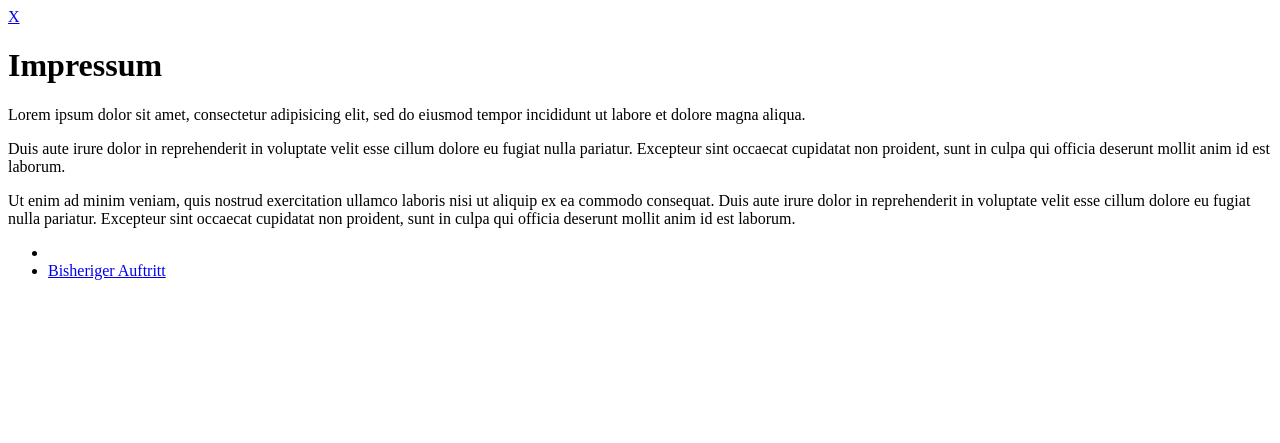
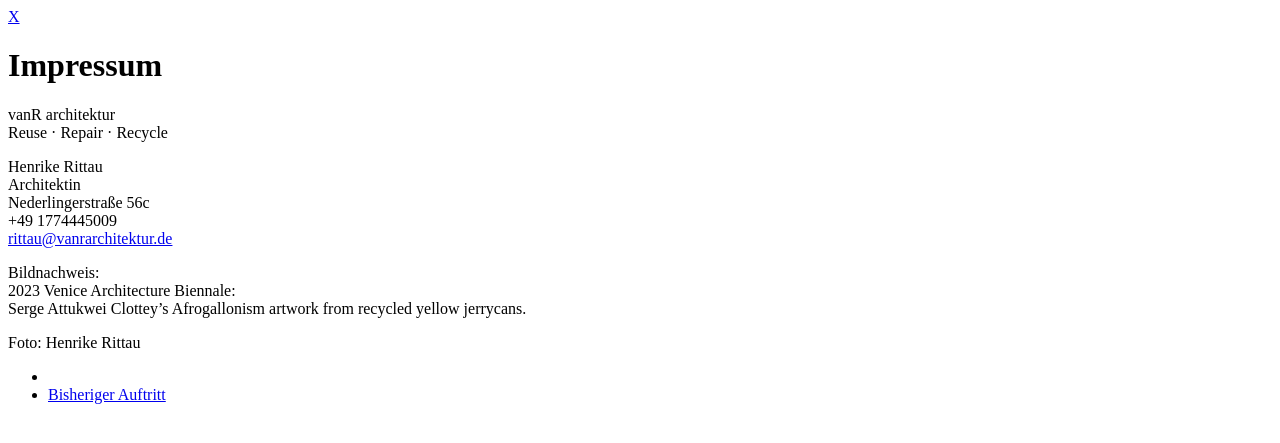
Before and after one commit to offen/vanr, a Jekyll site: the page built from src/impressum/index.html, in a window 1280 px wide. Shown: the top 443 px of the page. Built offline with Jekyll 4.4.1, drawn with Linux system fonts in a browser that asks for light colours.

Commit message:
Add content for legal

```diff
--- a/src/impressum/index.html
+++ b/src/impressum/index.html
@@ -13,13 +13,25 @@
       Impressum
     </h1>
     <p class="white f5-ns f6 lh-title">
-      Lorem ipsum dolor sit amet, consectetur adipisicing elit, sed do eiusmod tempor incididunt ut labore et dolore magna aliqua.
+      vanR architektur<br>
+      Reuse · Repair · Recycle
     </p>
     <p class="white f5-ns f6 lh-title">
-      Duis aute irure dolor in reprehenderit in voluptate velit esse cillum dolore eu fugiat nulla pariatur. Excepteur sint occaecat cupidatat non proident, sunt in culpa qui officia deserunt mollit anim id est laborum.
+      Henrike Rittau<br>
+      Architektin<br>
+      Nederlingerstraße 56c<br>
+      +49 1774445009<br>
+      <a class="link white" href="mailto:rittau@vanrarchitektur.de">
+        rittau@vanrarchitektur.de
+      </a>
     </p>
     <p class="white f5-ns f6 lh-title">
-      Ut enim ad minim veniam, quis nostrud exercitation ullamco laboris nisi ut aliquip ex ea commodo consequat. Duis aute irure dolor in reprehenderit in voluptate velit esse cillum dolore eu fugiat nulla pariatur. Excepteur sint occaecat cupidatat non proident, sunt in culpa qui officia deserunt mollit anim id est laborum.
+      Bildnachweis:<br>
+      2023 Venice Architecture Biennale:<br>
+      Serge Attukwei Clottey’s Afrogallonism artwork from recycled yellow jerrycans.<br>
+    </p>
+    <p class="white f5-ns f6 lh-title">
+      Foto: Henrike Rittau
     </p>
   </div>
   {% include footer.html imprint=false %}
```
